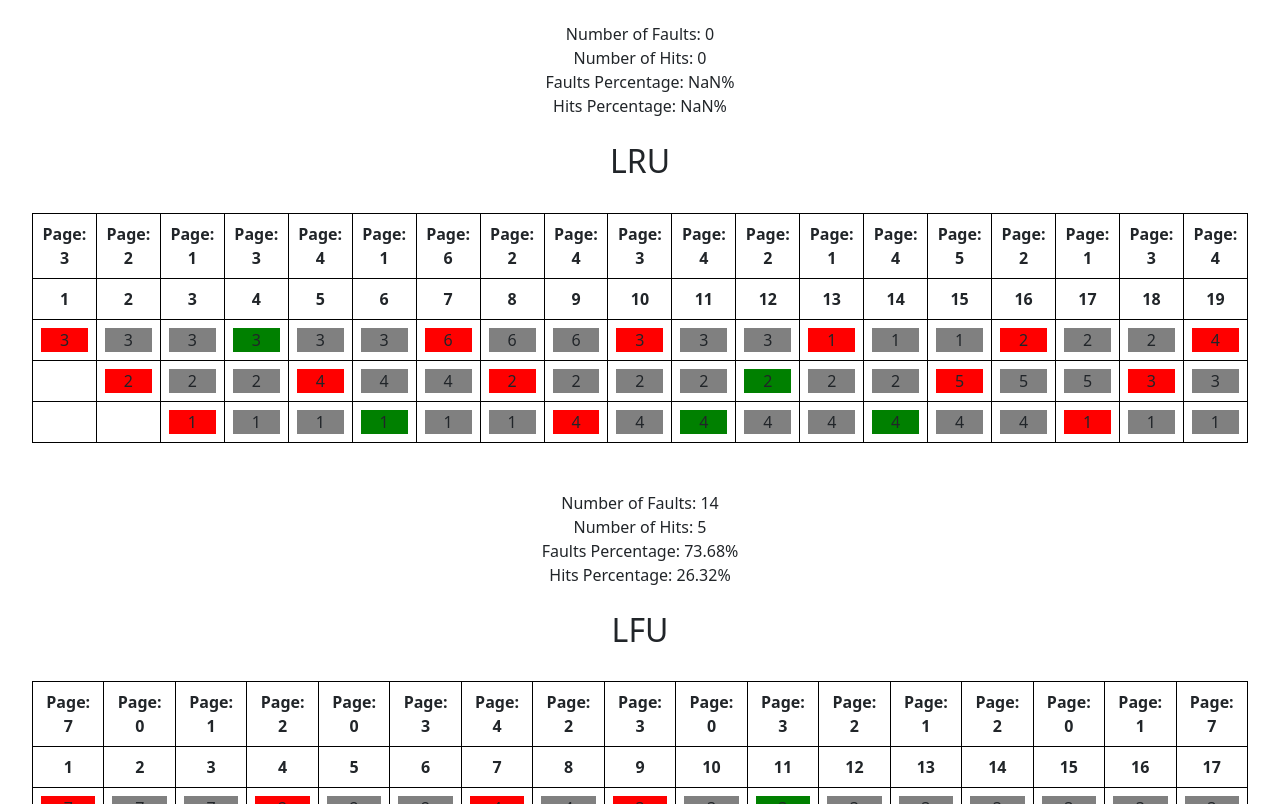
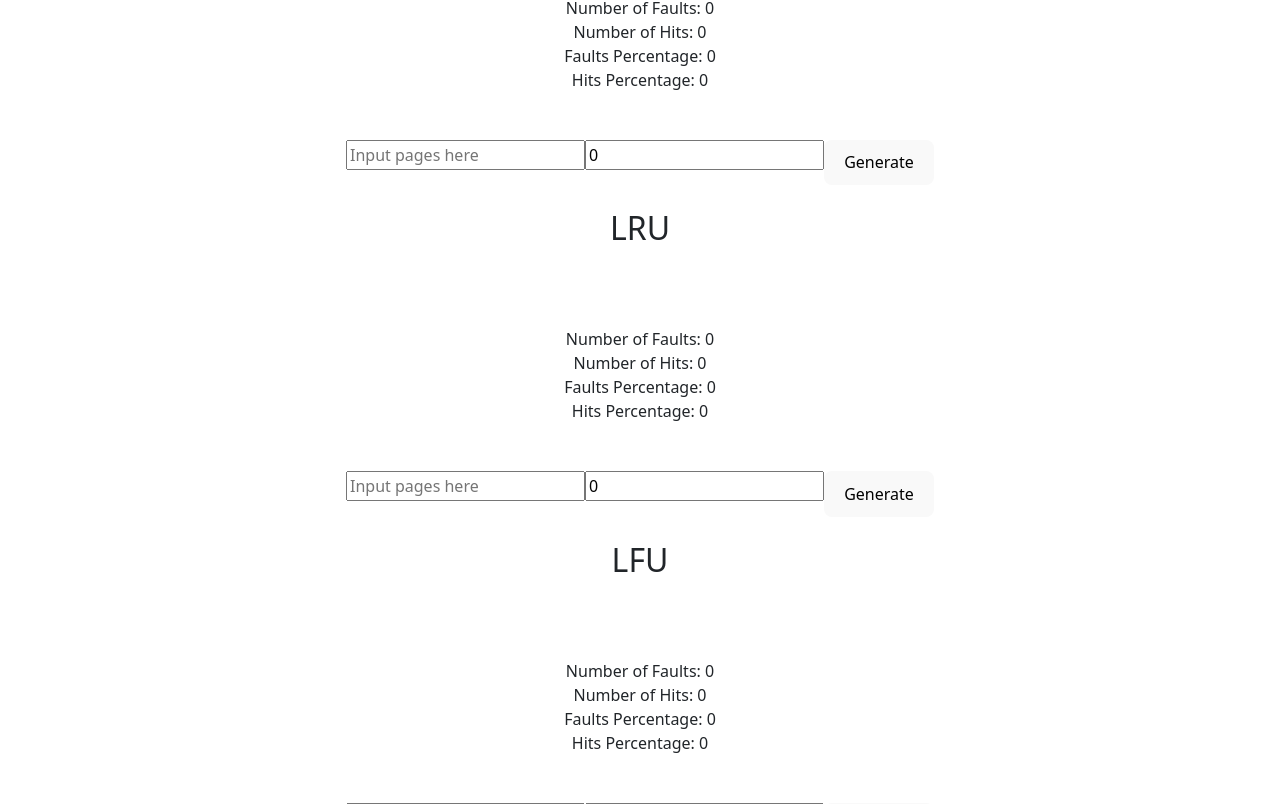
Before and after one commit to NoodleSushi/Page-Replacement-Algorithms, a Vue app: page / in a window 1280 px wide. Shown: the part 336-1140 px from the top of the page. Built offline with nearby package versions, Linux system fonts and the light colour scheme.

Commit message:
input frames and pages

```diff
--- a/src/components/PageRefAlgoOption.vue
+++ b/src/components/PageRefAlgoOption.vue
@@ -12,9 +12,9 @@
           <input type="number" v-model="totalFrames" placeholder="Input num of frames">
       </div>
 
-      <!-- <button @click="generate">
+      <button @click="generate">
         Generate
-      </button> -->
+      </button>
 
 
   </div>
@@ -23,9 +23,9 @@
     <br>
     <table>
 
-      <tr>
-        <th v-for="n in formatInput" :key="n">Page: {{ n }}</th>
-      </tr>
+      <!-- <tr>
+        <th v-for="n in pagesArray" :key="n">Page: {{ n }}</th>
+      </tr> -->
 
       <tr>
         <th v-for="ndx in index" :key="ndx">{{ ndx }}</th>
@@ -42,9 +42,9 @@
     </table>
     <br><br>
     <div>
-      Number of Faults: {{ numberOfFaults }}
+      Number of Faults: {{ faultsCount }}
       <br>
-      Number of Hits: {{ numberOfHits }}
+      Number of Hits: {{ hitsCount }}
       <br>
       Faults Percentage: {{ faultsPercentage }}
       <br>
@@ -62,7 +62,9 @@ import { PageReplFIFO } from "../PageRepl"
 // INPUT HERE:
 const fifo = new PageReplFIFO([], '');
 const execFIFO = fifo.execute()
-const { pageRefs, framesContent, framesStates, framesCount, faultsCount, hitsCount, faultsPercentage, hitsPercentage } = execFIFO
+// const { pageRefs, framesContent, framesStates, framesCount, faultsCount, hitsCount, faultsPercentage, hitsPercentage } = execFIFO
+// const { pageRefs, framesContent, framesStates, framesCount, faultsCount, hitsCount, faultsPercentage, hitsPercentage } = execFIFO
+
 
 
 export default {
@@ -71,29 +73,34 @@ export default {
     return { //coming from BasePageRepl.ts
       // pagesInput: [],
       // framesInput: '',
-      framesStates:  framesStates,
+      faultsPercentage: 0,
+      hitsPercentage: 0,
+      hitsCount: 0,
+      faultsCount: 0,
+
+      framesStates:  0,
       // pages: pageRefs,
       pages: '',
-      index: pageRefs.length,
-      totalFrames: framesCount
+      index: 0,
+      totalFrames: 0,
     };
   },
   computed: {
     formatInput() {
       return this.pages.split(',').map(el=>el.trim())
     },
-    numberOfFaults() {
-      return faultsCount;
-    },
-    numberOfHits() {
-      return hitsCount;
-    },
-    faultsPercentage() {
-      return faultsPercentage;
-    },
-    hitsPercentage() {
-      return hitsPercentage;
-    },
+    // numberOfFaults() {
+    //   return this.faultsCount;
+    // },
+    // numberOfHits() {
+    //   return this.hitsCount;
+    // },
+    // faultsPercentage() {
+    //   return this.faultsPercentage;
+    // },
+    // hitsPercentage() {
+    //   return this.hitsPercentage;
+    // },
   },
   methods: {
     getClassForFrameContent(framesContent, frameNumber) {
@@ -103,7 +110,26 @@ export default {
     getPageForFrameContent(framesContent, frameNumber) {
       const content = framesContent[frameNumber];
       return content && content.page !== null ? content.page : '';
-    }
+    },
+    generate() {
+      const pagesArray = this.pages.split(',').map(el=>el.trim())
+      const frameNum = this.totalFrames
+
+      const fifo = new PageReplFIFO(pagesArray, frameNum);
+      const execFIFO = fifo.execute()
+      const { pageRefs, framesContent, framesStates, framesCount, faultsCount, hitsCount, faultsPercentage, hitsPercentage } = execFIFO
+
+      this.framesStates =  framesStates,
+      // pages: pageRefs,
+      this.pages = '',
+      this.index = pageRefs.length,
+      this.totalFrames = framesCount
+
+      this.faultsCount = faultsCount
+      this.hitsCount = hitsCount
+      this.faultsPercentage = faultsPercentage
+      this.hitsPercentage = hitsPercentage
+    },
   }
 };
 </script>
--- a/src/components/PageReplLFU.vue
+++ b/src/components/PageReplLFU.vue
@@ -1,13 +1,31 @@
 <template>
   <div>
+    <br><br>
+  <div class="input-container">
+
+
+      <div class="input-numbers">
+          <input type="text" v-model="pages" placeholder="Input pages here">
+      </div>
+
+      <div class="input-frames">
+          <input type="number" v-model="totalFrames" placeholder="Input num of frames">
+      </div>
+
+      <button @click="generate">
+        Generate
+      </button>
+
+
+  </div>
     <br>
     <h2>LFU</h2>
     <br>
     <table>
 
-      <tr>
-        <th v-for="n in pages" :key="n">Page: {{ n }}</th>
-      </tr>
+      <!-- <tr>
+        <th v-for="n in pagesArray" :key="n">Page: {{ n }}</th>
+      </tr> -->
 
       <tr>
         <th v-for="ndx in index" :key="ndx">{{ ndx }}</th>
@@ -24,9 +42,9 @@
     </table>
     <br><br>
     <div>
-      Number of Faults: {{ numberOfFaults }}
+      Number of Faults: {{ faultsCount }}
       <br>
-      Number of Hits: {{ numberOfHits }}
+      Number of Hits: {{ hitsCount }}
       <br>
       Faults Percentage: {{ faultsPercentage }}
       <br>
@@ -39,34 +57,46 @@
 <script>
 import { PageReplLFU } from "../PageRepl"
 
+// console.log(totalFrames, "totalFrames")
+
 // INPUT HERE:
 const lfu = new PageReplLFU([7, 0, 1, 2, 0, 3, 4, 2, 3, 0, 3, 2, 1, 2, 0, 1, 7], 3);
 const execLFU = lfu.execute()
-const { pageRefs, framesContent, framesStates, framesCount, faultsCount, hitsCount, faultsPercentage, hitsPercentage } = execLFU
 
 export default {
-
+    // 5,6,1,6,7
   data() {
     return { //coming from BasePageRepl.ts
-      framesStates:  framesStates,
-      pages: pageRefs,
-      index: pageRefs.length,
-      totalFrames: framesCount
+      // pagesInput: [],
+      // framesInput: '',
+      faultsPercentage: 0,
+      hitsPercentage: 0,
+      hitsCount: 0,
+      faultsCount: 0,
+
+      framesStates:  0,
+      // pages: pageRefs,
+      pages: '',
+      index: 0,
+      totalFrames: 0,
     };
   },
   computed: {
-    numberOfFaults() {
-      return faultsCount;
+    formatInput() {
+      return this.pages.split(',').map(el=>el.trim())
     },
-    numberOfHits() {
-      return hitsCount;
-    },
-    faultsPercentage() {
-      return faultsPercentage;
-    },
-    hitsPercentage() {
-      return hitsPercentage;
-    },
+    // numberOfFaults() {
+    //   return this.faultsCount;
+    // },
+    // numberOfHits() {
+    //   return this.hitsCount;
+    // },
+    // faultsPercentage() {
+    //   return this.faultsPercentage;
+    // },
+    // hitsPercentage() {
+    //   return this.hitsPercentage;
+    // },
   },
   methods: {
     getClassForFrameContent(framesContent, frameNumber) {
@@ -76,7 +106,26 @@ export default {
     getPageForFrameContent(framesContent, frameNumber) {
       const content = framesContent[frameNumber];
       return content && content.page !== null ? content.page : '';
-    }
+    },
+    generate() {
+      const pagesArray = this.pages.split(',').map(el=>el.trim())
+      const frameNum = this.totalFrames
+
+      const lfu = new PageReplLFU(pagesArray, frameNum);
+      const execLFU = lfu.execute()
+      const { pageRefs, framesContent, framesStates, framesCount, faultsCount, hitsCount, faultsPercentage, hitsPercentage } = execLFU
+
+      this.framesStates =  framesStates,
+      // pages: pageRefs,
+      this.pages = '',
+      this.index = pageRefs.length,
+      this.totalFrames = framesCount
+
+      this.faultsCount = faultsCount
+      this.hitsCount = hitsCount
+      this.faultsPercentage = faultsPercentage
+      this.hitsPercentage = hitsPercentage
+    },
   }
 };
 </script>
@@ -106,4 +155,13 @@ export default {
     h2 {
         text-align: center;
     }
+
+    .input-container {
+      display: flex;
+      flex-direction: row;
+      flex-wrap: wrap;
+      justify-content: center;
+      /* justify-content: space-between; */
+      /* align-content: space-between; */
+    }
 </style>
--- a/src/components/PageReplLRU.vue
+++ b/src/components/PageReplLRU.vue
@@ -1,13 +1,31 @@
 <template>
   <div>
+    <br><br>
+  <div class="input-container">
+
+
+      <div class="input-numbers">
+          <input type="text" v-model="pages" placeholder="Input pages here">
+      </div>
+
+      <div class="input-frames">
+          <input type="number" v-model="totalFrames" placeholder="Input num of frames">
+      </div>
+
+      <button @click="generate">
+        Generate
+      </button>
+
+
+  </div>
     <br>
     <h2>LRU</h2>
     <br>
     <table>
 
-      <tr>
-        <th v-for="n in pages" :key="n">Page: {{ n }}</th>
-      </tr>
+      <!-- <tr>
+        <th v-for="n in pagesArray" :key="n">Page: {{ n }}</th>
+      </tr> -->
 
       <tr>
         <th v-for="ndx in index" :key="ndx">{{ ndx }}</th>
@@ -24,9 +42,9 @@
     </table>
     <br><br>
     <div>
-      Number of Faults: {{ numberOfFaults }}
+      Number of Faults: {{ faultsCount }}
       <br>
-      Number of Hits: {{ numberOfHits }}
+      Number of Hits: {{ hitsCount }}
       <br>
       Faults Percentage: {{ faultsPercentage }}
       <br>
@@ -39,34 +57,47 @@
 <script>
 import { PageReplLRU } from "../PageRepl"
 
+// console.log(totalFrames, "totalFrames")
+
 // INPUT HERE:
-const lru = new PageReplLRU([3, 2, 1, 3, 4, 1, 6, 2, 4, 3, 4, 2, 1, 4, 5, 2, 1, 3, 4], 3);
+const lru = new PageReplLRU([], '');
 const execLRU = lru.execute()
-const { pageRefs, framesContent, framesStates, framesCount, faultsCount, hitsCount, faultsPercentage, hitsPercentage } = execLRU
+
 
 export default {
-
+    // 5,6,1,6,7
   data() {
     return { //coming from BasePageRepl.ts
-      framesStates:  framesStates,
-      pages: pageRefs,
-      index: pageRefs.length,
-      totalFrames: framesCount
+      // pagesInput: [],
+      // framesInput: '',
+      faultsPercentage: 0,
+      hitsPercentage: 0,
+      hitsCount: 0,
+      faultsCount: 0,
+
+      framesStates:  0,
+      // pages: pageRefs,
+      pages: '',
+      index: 0,
+      totalFrames: 0,
     };
   },
   computed: {
-    numberOfFaults() {
-      return faultsCount;
+    formatInput() {
+      return this.pages.split(',').map(el=>el.trim())
     },
-    numberOfHits() {
-      return hitsCount;
-    },
-    faultsPercentage() {
-      return faultsPercentage;
-    },
-    hitsPercentage() {
-      return hitsPercentage;
-    },
+    // numberOfFaults() {
+    //   return this.faultsCount;
+    // },
+    // numberOfHits() {
+    //   return this.hitsCount;
+    // },
+    // faultsPercentage() {
+    //   return this.faultsPercentage;
+    // },
+    // hitsPercentage() {
+    //   return this.hitsPercentage;
+    // },
   },
   methods: {
     getClassForFrameContent(framesContent, frameNumber) {
@@ -76,7 +107,26 @@ export default {
     getPageForFrameContent(framesContent, frameNumber) {
       const content = framesContent[frameNumber];
       return content && content.page !== null ? content.page : '';
-    }
+    },
+    generate() {
+      const pagesArray = this.pages.split(',').map(el=>el.trim())
+      const frameNum = this.totalFrames
+
+      const lru = new PageReplLRU(pagesArray, frameNum);
+      const execLRU = lru.execute()
+      const { pageRefs, framesContent, framesStates, framesCount, faultsCount, hitsCount, faultsPercentage, hitsPercentage } = execLRU
+
+      this.framesStates =  framesStates,
+      // pages: pageRefs,
+      this.pages = '',
+      this.index = pageRefs.length,
+      this.totalFrames = framesCount
+
+      this.faultsCount = faultsCount
+      this.hitsCount = hitsCount
+      this.faultsPercentage = faultsPercentage
+      this.hitsPercentage = hitsPercentage
+    },
   }
 };
 </script>
@@ -106,4 +156,13 @@ export default {
     h2 {
         text-align: center;
     }
+
+    .input-container {
+      display: flex;
+      flex-direction: row;
+      flex-wrap: wrap;
+      justify-content: center;
+      /* justify-content: space-between; */
+      /* align-content: space-between; */
+    }
 </style>
--- a/src/components/PageReplOptimal.vue
+++ b/src/components/PageReplOptimal.vue
@@ -1,13 +1,31 @@
 <template>
   <div>
+    <br><br>
+  <div class="input-container">
+
+
+      <div class="input-numbers">
+          <input type="text" v-model="pages" placeholder="Input pages here">
+      </div>
+
+      <div class="input-frames">
+          <input type="number" v-model="totalFrames" placeholder="Input num of frames">
+      </div>
+
+      <button @click="generate">
+        Generate
+      </button>
+
+
+  </div>
     <br>
     <h2>Optimal</h2>
     <br>
     <table>
 
-      <tr>
-        <th v-for="n in pages" :key="n">Page: {{ n }}</th>
-      </tr>
+      <!-- <tr>
+        <th v-for="n in pagesArray" :key="n">Page: {{ n }}</th>
+      </tr> -->
 
       <tr>
         <th v-for="ndx in index" :key="ndx">{{ ndx }}</th>
@@ -24,9 +42,9 @@
     </table>
     <br><br>
     <div>
-      Number of Faults: {{ numberOfFaults }}
+      Number of Faults: {{ faultsCount }}
       <br>
-      Number of Hits: {{ numberOfHits }}
+      Number of Hits: {{ hitsCount }}
       <br>
       Faults Percentage: {{ faultsPercentage }}
       <br>
@@ -39,34 +57,47 @@
 <script>
 import { PageReplOptimal } from "../PageRepl"
 
+// console.log(totalFrames, "totalFrames")
+
 // INPUT HERE:
 const optimal = new PageReplOptimal([7, 0, 1, 2, 0, 3, 4, 2, 3, 0, 3, 2, 1, 2, 0, 1, 7], 3);
 const execOptimal = optimal.execute()
-const { pageRefs, framesContent, framesStates, framesCount, faultsCount, hitsCount, faultsPercentage, hitsPercentage } = execOptimal
+
 
 export default {
-
+    // 5,6,1,6,7
   data() {
     return { //coming from BasePageRepl.ts
-      framesStates:  framesStates,
-      pages: pageRefs,
-      index: pageRefs.length,
-      totalFrames: framesCount
+      // pagesInput: [],
+      // framesInput: '',
+      faultsPercentage: 0,
+      hitsPercentage: 0,
+      hitsCount: 0,
+      faultsCount: 0,
+
+      framesStates:  0,
+      // pages: pageRefs,
+      pages: '',
+      index: 0,
+      totalFrames: 0,
     };
   },
   computed: {
-    numberOfFaults() {
-      return faultsCount;
+    formatInput() {
+      return this.pages.split(',').map(el=>el.trim())
     },
-    numberOfHits() {
-      return hitsCount;
-    },
-    faultsPercentage() {
-      return faultsPercentage;
-    },
-    hitsPercentage() {
-      return hitsPercentage;
-    },
+    // numberOfFaults() {
+    //   return this.faultsCount;
+    // },
+    // numberOfHits() {
+    //   return this.hitsCount;
+    // },
+    // faultsPercentage() {
+    //   return this.faultsPercentage;
+    // },
+    // hitsPercentage() {
+    //   return this.hitsPercentage;
+    // },
   },
   methods: {
     getClassForFrameContent(framesContent, frameNumber) {
@@ -76,7 +107,26 @@ export default {
     getPageForFrameContent(framesContent, frameNumber) {
       const content = framesContent[frameNumber];
       return content && content.page !== null ? content.page : '';
-    }
+    },
+    generate() {
+      const pagesArray = this.pages.split(',').map(el=>el.trim())
+      const frameNum = this.totalFrames
+
+      const optimal = new PageReplOptimal([7, 0, 1, 2, 0, 3, 4, 2, 3, 0, 3, 2, 1, 2, 0, 1, 7], 3);
+      const execOptimal = optimal.execute()
+      const { pageRefs, framesContent, framesStates, framesCount, faultsCount, hitsCount, faultsPercentage, hitsPercentage } = execOptimal
+
+      this.framesStates =  framesStates,
+      // pages: pageRefs,
+      this.pages = '',
+      this.index = pageRefs.length,
+      this.totalFrames = framesCount
+
+      this.faultsCount = faultsCount
+      this.hitsCount = hitsCount
+      this.faultsPercentage = faultsPercentage
+      this.hitsPercentage = hitsPercentage
+    },
   }
 };
 </script>
@@ -106,4 +156,13 @@ export default {
     h2 {
         text-align: center;
     }
+
+    .input-container {
+      display: flex;
+      flex-direction: row;
+      flex-wrap: wrap;
+      justify-content: center;
+      /* justify-content: space-between; */
+      /* align-content: space-between; */
+    }
 </style>
```
